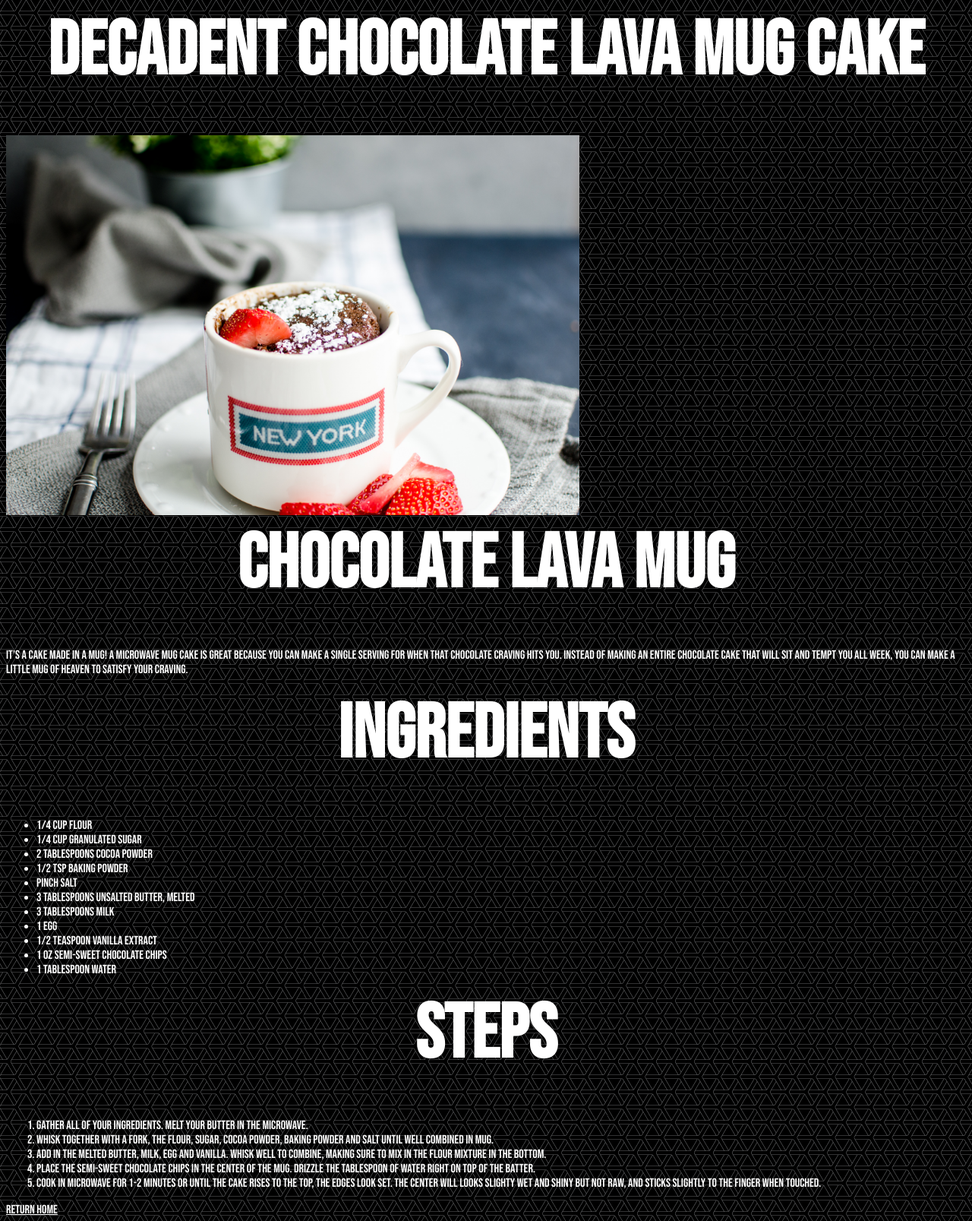
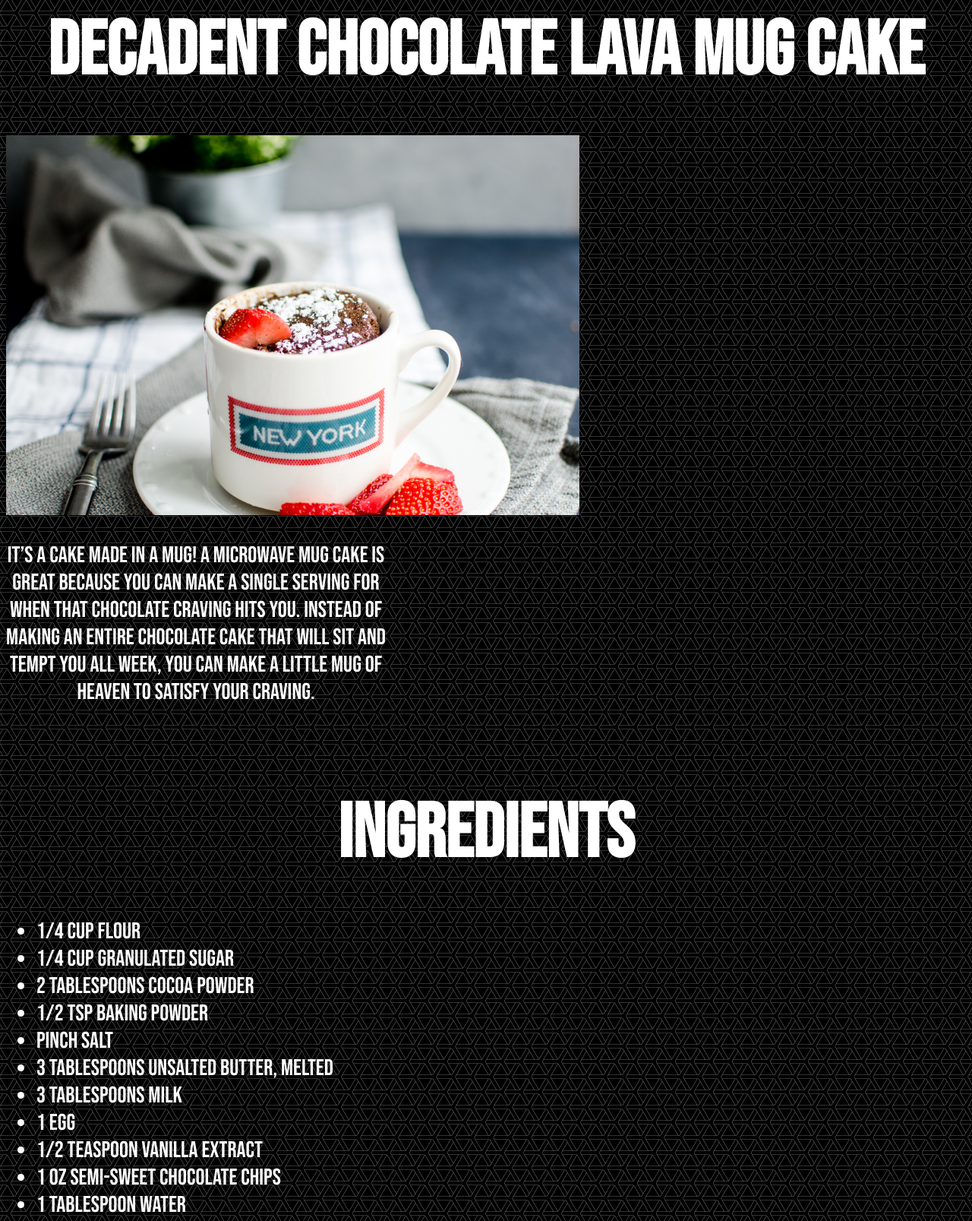
Before and after one commit to Frosteux/odin-recipes, a plain HTML site: page lavamug.html in a window 1280 px wide. Shown: the top 1607 px of the page at 76% size. Drawn offline with Linux system fonts and the light colour scheme.

Commit message:
Final css styling update for recent section

```diff
--- a/lavamug.html
+++ b/lavamug.html
@@ -11,13 +11,12 @@
 </head>
 <body>
     <h1 class="index-banner sub-banner">Decadent Chocolate Lava Mug Cake</h1>
-    <div class="img">
+    <div class="recipe-img">
         <img src="./img/chocolate-lava-mug-cake-4.jpg" alt="Chocolate Lava Mug Cake" width="auto" height="500">
     </div>
-    <h2 class="index-banner sub-banner">Chocolate Lava Mug</h1>
-        <p>It’s a cake made in a mug! A microwave mug cake is great because you can make a single serving for when that chocolate craving hits you. Instead of making an entire chocolate cake that will sit and tempt you all week, you can make a little mug of heaven to satisfy your craving.</p>
+    <p class="description">It’s a cake made in a mug! A microwave mug cake is great because you can make a single serving for when that chocolate craving hits you. Instead of making an entire chocolate cake that will sit and tempt you all week, you can make a little mug of heaven to satisfy your craving.</p>
     <h2 class="index-banner sub-banner">Ingredients</h1>
-        <div class="ingredients-list"></div>
+        <div class="ingredients-list">
             <ul>
                 <li>1/4 cup flour</li>
                 <li>1/4 cup granulated sugar</li>
@@ -33,7 +32,7 @@
             </ul>
         </div>
     <h2 class="index-banner sub-banner">Steps</h2>
-    <div class="ingredients-list"></div>
+    <div class="ingredients-list">
         <ol>
             <li>Gather all of your ingredients. Melt your butter in the microwave.</li>
             <li>Whisk together with a fork, the flour, sugar, cocoa powder, baking powder and salt until well combined in mug. </li>
--- a/styles.css
+++ b/styles.css
@@ -41,15 +41,13 @@ html {
 }
 
 .description {
-    display: inline-block;
     font-size: 30px;
     width: 500px;
     height: 295px;
     text-align: center;
 }
 
-.img {
-    width: 280px;
+.recipe-img {
     display: inline-block;
 }
 
```
Also changed, not shown: bananabread.html (+3 -4 lines), cookie.html (+4 -4 lines).
